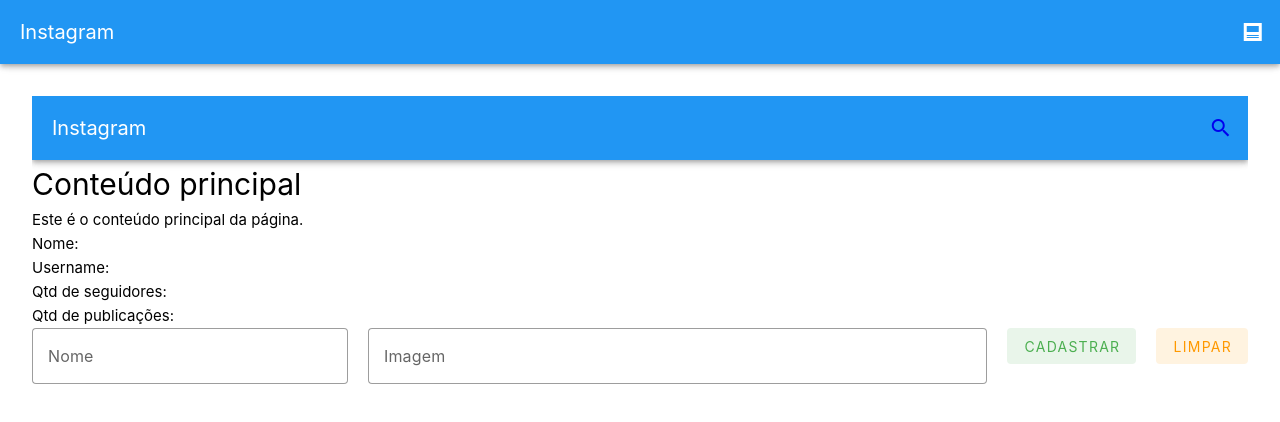
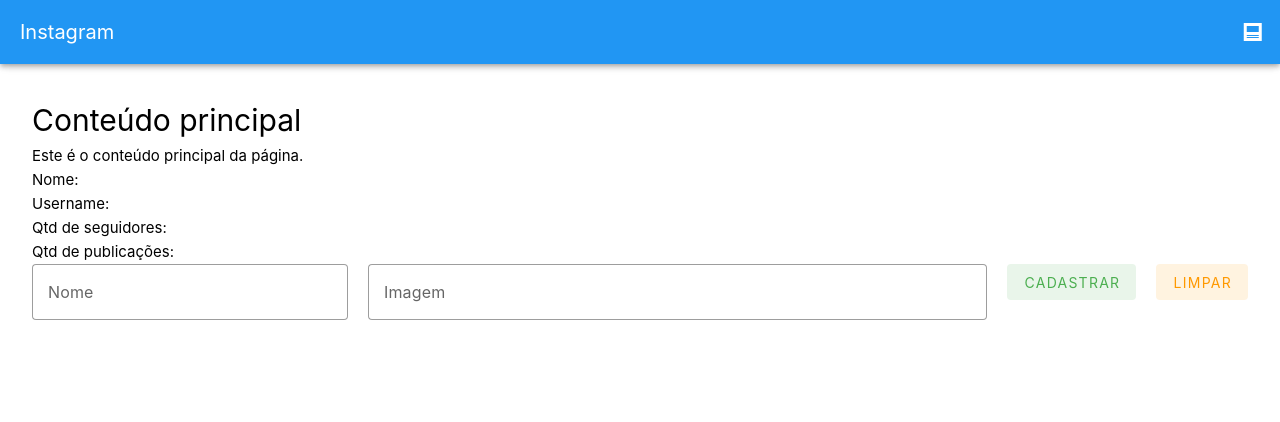
Before and after one commit to EduardoPSRodrigues/Curso-Vue-Js, a Vue app in the folder Clone Instagram VueJS/: page /home in a window 1280 px wide. Shown: the top 422 px of the page. Built offline with nearby package versions, Linux system fonts and the light colour scheme.

Commit message:
Atualização da tela

```diff
--- a/Clone Instagram VueJS/src/components/Home/HomeInstagram.vue
+++ b/Clone Instagram VueJS/src/components/Home/HomeInstagram.vue
@@ -1,17 +1,4 @@
 <template>
-
-    <v-layout>
-        <v-app-bar color="blue" >
-            <v-app-bar-title> Instagram</v-app-bar-title>
-
-            <v-btn icon>
-                <router-link to="/posts/novo" >
-            <v-icon>mdi-magnify</v-icon>
-                </router-link>
-            </v-btn>
-        </v-app-bar>
-
-    <v-main>
         <h1>Conteúdo principal</h1>
         <p>Este é o conteúdo principal da página.</p>
         <p id="bem_vindo_usuario"></p>
@@ -73,8 +60,6 @@
                 </v-card-text>
             </v-card>
         </div>
-    </v-main>
-    </v-layout>
 </template>
 
 <script>
```
